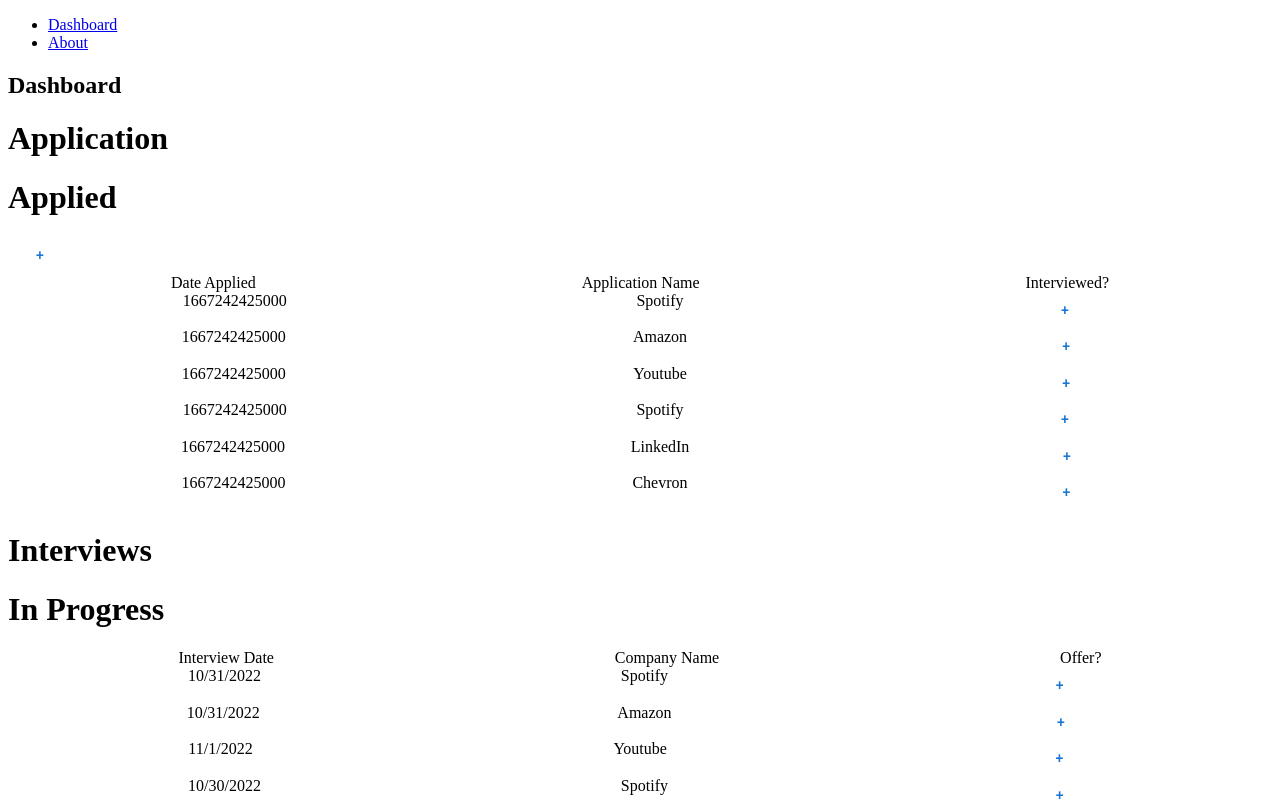
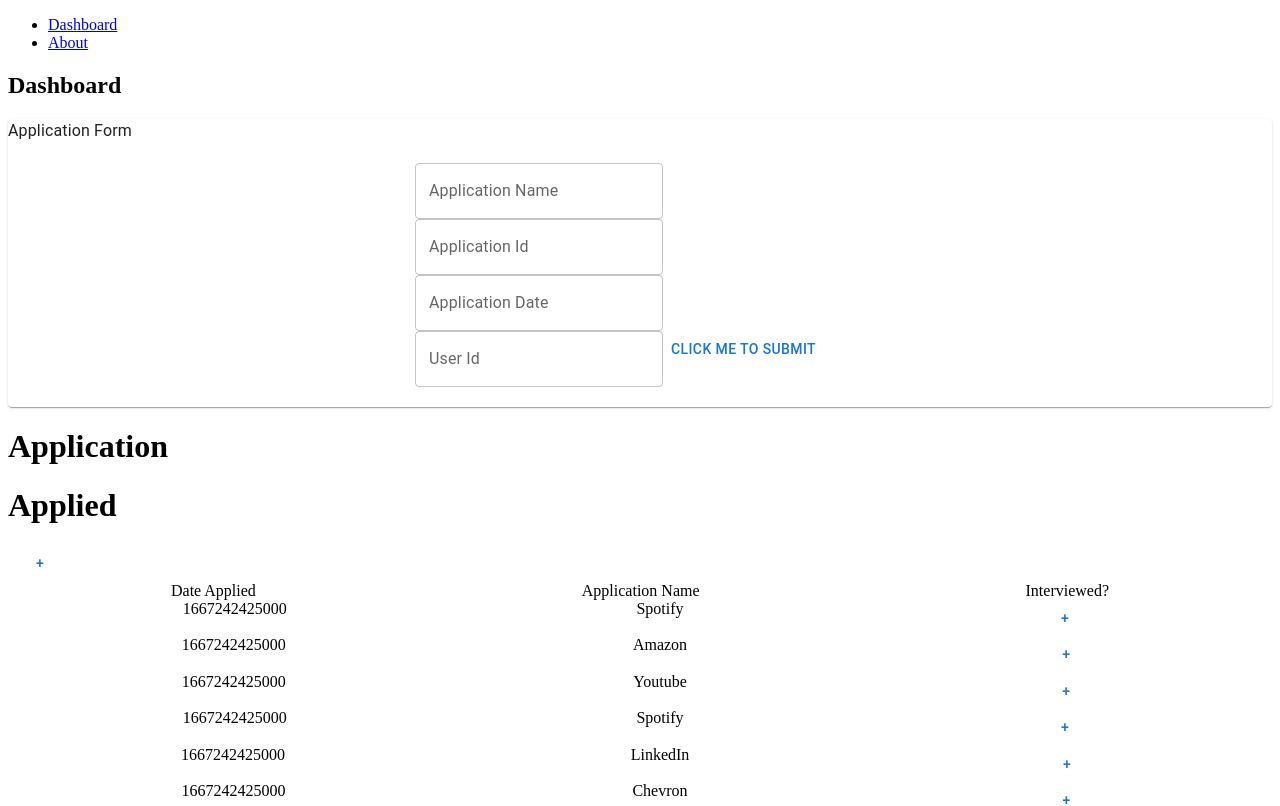
Before and after one commit to Team-Charizard-JAMIS/Jobify, a React app: page / in a window 1280 px wide. Shown: the top 806 px of the page. Built offline with nearby package versions, Linux system fonts and the light colour scheme.

Commit message:
added submit form

```diff
--- /dev/null
+++ b/client/component/ApplicationForm/ApplicationForm.tsx
@@ -0,0 +1,36 @@
+import React from 'react';
+import { Button, Typography, Card, TextField } from '@mui/material';
+const ApplicationForm = () => {
+    //front end pathing
+    return (
+        <Card>
+            <Typography>Application Form</Typography>
+            <form style={{ maxWidth: 450, padding: "20px 5px", margin: "0 auto" }}>
+                <TextField
+                    id="outlined-basic"
+                    label="Application Name"
+                    variant="outlined"
+                    color="secondary"
+                />
+                <TextField
+                    id="outlined-basic"
+                    label="Application Id"
+                    variant="outlined"
+                />
+                <TextField
+                    id="outlined-basic"
+                    label="Application Date"
+                    variant="outlined"
+                />
+                <TextField
+                    id="outlined-basic"
+                    label="User Id"
+                    variant="outlined"
+                />
+                <Button>Click me to submit</Button>
+            </form>
+        </Card >
+    )
+}
+
+export default ApplicationForm;
--- a/client/component/application/application.tsx
+++ b/client/component/application/application.tsx
@@ -16,7 +16,6 @@
     for (let i = 0; i < applications.length; i++) {
         apps.push(<ApplicationBox app={applications[i]} key={'app' + i} interviewed={interviewed} />)
     }
-    //end of creating individual app components
 
     return (
         <div>
--- a/client/containers/MainContainer.tsx
+++ b/client/containers/MainContainer.tsx
@@ -5,6 +5,7 @@
 import { App } from '../Types/applicationTypes';
 import { InterviewType } from '../Types/interviewTypes';
 import { OfferType } from '../Types/offerTypes';
+import ApplicationForm from '../component/ApplicationForm/ApplicationForm'
 
 const MainContainer = () => {
   const [apps, setApps] = useState<Array<App>>([
@@ -71,7 +72,7 @@
   return (
     <div>
       <h2>Dashboard</h2>
-
+      <ApplicationForm />
       <Application applications={apps} interviewed={interviewed} />
       <Interview interviews={interviews} offered={offered} />
       <Offer offers={offers} />
```
